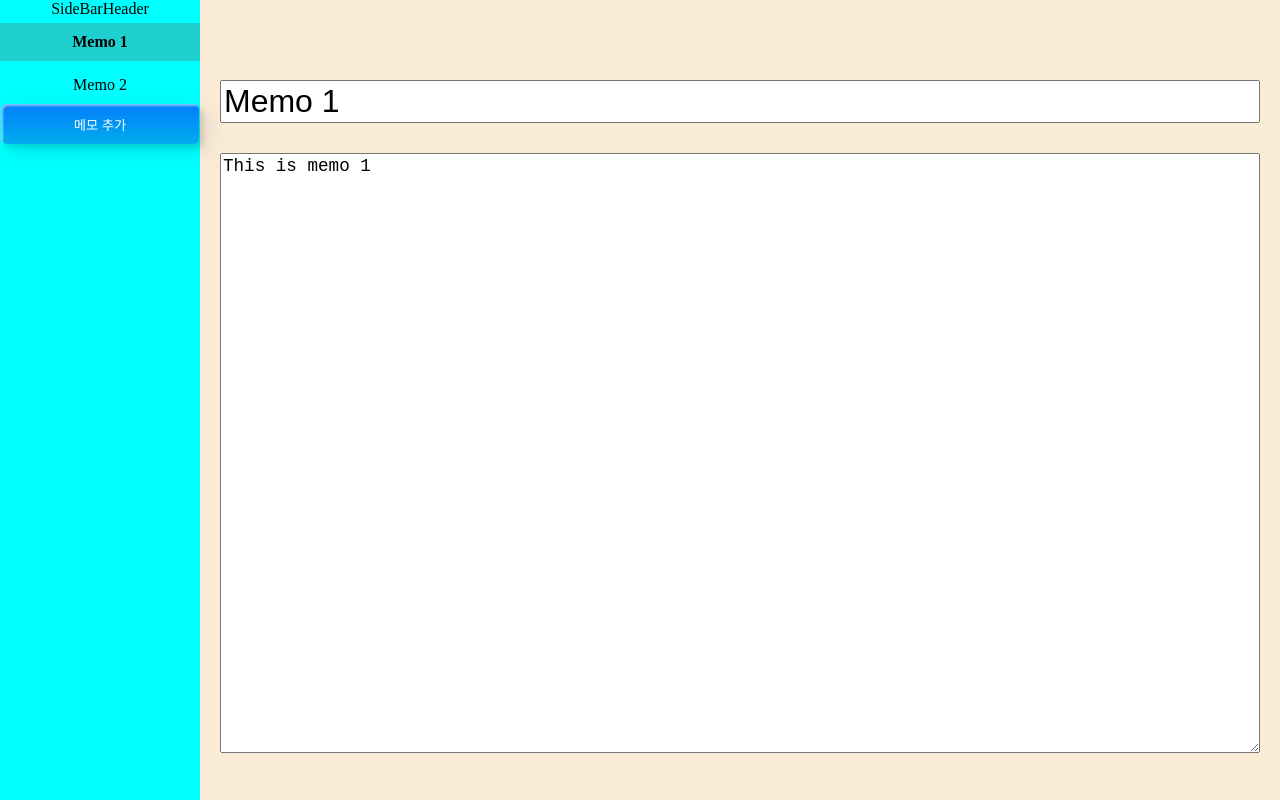
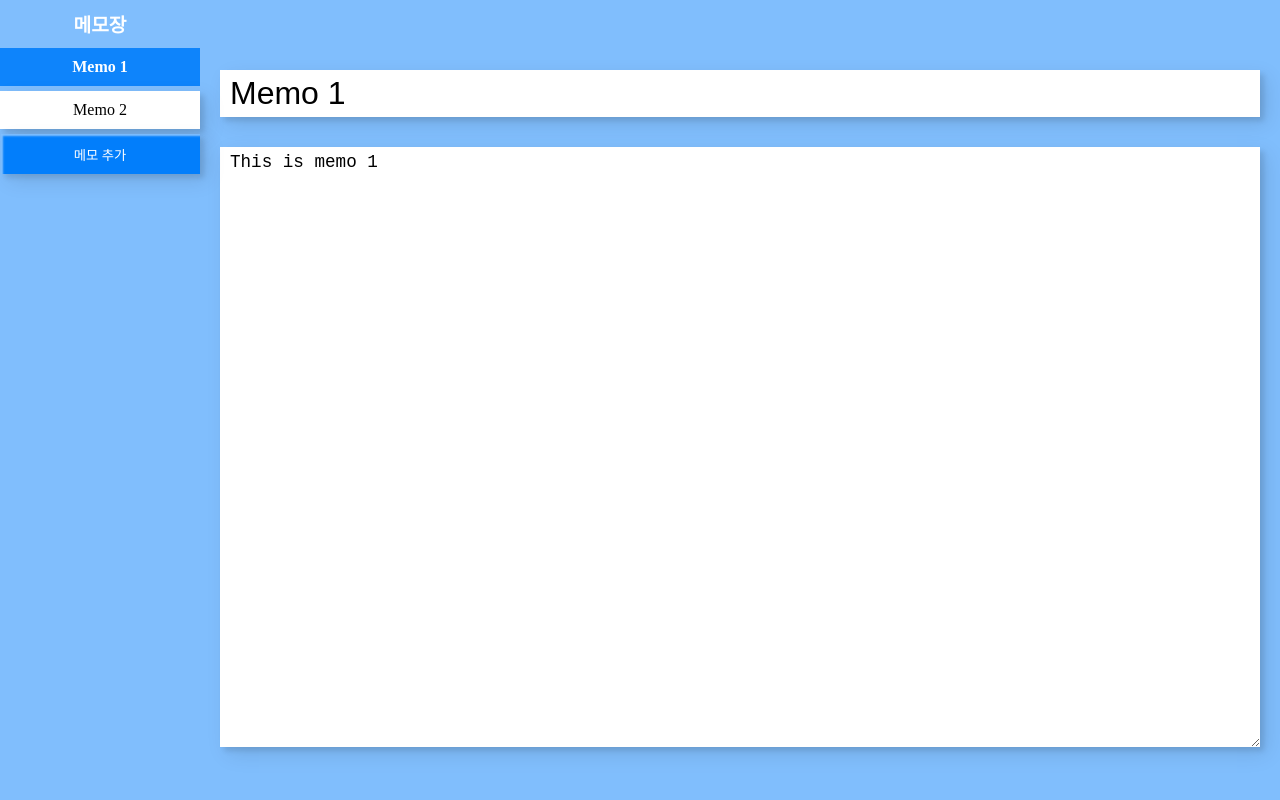
Before and after one commit to gyungsubLee/inflearn_react_prac, a React (Vite) app: page / in a window 1280 px wide. Built offline with nearby package versions, Linux system fonts and the light colour scheme.

Commit message:
project 1: memo - css 설정

```diff
--- a/src/components/MemoContainer/index.css
+++ b/src/components/MemoContainer/index.css
@@ -1,6 +1,6 @@
 .MainContainer {
   height: 100vh;
-  background-color: antiquewhite;
+  background-color: rgba(2, 126, 251, 0.5);
   width: 100%;
 }
 
@@ -8,16 +8,21 @@
   width: calc(100% - 40px);
   box-sizing: border-box;
   font-size: 2rem;
-  margin-top: 80px;
-  margin-left: 20px;
-  margin-right: 20px;
-  margin-bottom: 30px;
+  margin: 70px 20px 30px 20px;
+  padding: 5px 10px;
+  border: none;
+  box-shadow: inset 2px 2px 2px 0px rgba(255, 255, 255, 0.5),
+    7px 7px 20px 0px rgba(0, 0, 0, 0.1), 4px 4px 5px 0px rgba(0, 0, 0, 0.1);
 }
 
 .MainContainer__content {
+  padding: 5px 10px;
   width: calc(100% - 40px);
   margin: 0 20px;
   font-size: 1.1rem;
   min-height: 600px;
   box-sizing: border-box;
+  border: none;
+  box-shadow: inset 2px 2px 2px 0px rgba(255, 255, 255, 0.5),
+    7px 7px 20px 0px rgba(0, 0, 0, 0.1), 4px 4px 5px 0px rgba(0, 0, 0, 0.1);
 }
--- a/src/components/MemoItem/index.css
+++ b/src/components/MemoItem/index.css
@@ -1,12 +1,15 @@
 .MemoItem {
+  background-color: white;
   width: 100%;
   white-space: nowrap;
   text-overflow: ellipsis;
   overflow: hidden;
-  margin-top: 5px;
+  margin-bottom: 5px;
   padding: 10px 0;
   position: relative;
   box-sizing: border-box;
+  box-shadow: inset 2px 2px 2px 0px rgba(255, 255, 255, 0.5),
+    7px 7px 20px 0px rgba(0, 0, 0, 0.1), 4px 4px 5px 0px rgba(0, 0, 0, 0.1);
 }
 
 .MemoItem__delete-button {
@@ -30,6 +33,8 @@
 }
 
 .selected {
-  background-color: rgba(100, 100, 100, 0.3);
+  box-shadow: none;
+  background-color: rgba(2, 126, 251, 0.9);
+  color: white;
   font-weight: 700;
 }
--- a/src/components/SideBar/index.css
+++ b/src/components/SideBar/index.css
@@ -1,5 +1,5 @@
 .SideBar {
-  background-color: aqua;
+  background-color: rgba(2, 126, 251, 0.5);
   height: 100vh;
   min-width: 200px;
   text-align: center;
--- a/src/components/SideBarHeader/index.css
+++ b/src/components/SideBarHeader/index.css
@@ -0,0 +1,6 @@
+.SideBarHeader {
+  padding: 10px;
+  font-size: 1.2rem;
+  font-weight: 800;
+  color: white;
+}
--- a/src/components/SideBarHeader/index.jsx
+++ b/src/components/SideBarHeader/index.jsx
@@ -1,7 +1,7 @@
 import "./index.css";
 
 const SideBarHeader = () => {
-  return <div className="SideBarHeader">SideBarHeader</div>;
+  return <div className="SideBarHeader">메모장</div>;
 };
 
 export default SideBarHeader;
--- a/src/ui/Button/index.css
+++ b/src/ui/Button/index.css
@@ -1,8 +1,7 @@
 .custom-btn {
-  width: 198px;
+  width: 199px;
   height: 40px;
   color: #fff;
-  border-radius: 5px;
   padding: 10px 25px;
   font-family: "Lato", sans-serif;
   font-weight: 500;
@@ -18,13 +17,8 @@
 
 /* butoon */
 .btn-3 {
-  background: rgb(0, 172, 238);
-  background: linear-gradient(
-    0deg,
-    rgba(0, 172, 238, 1) 0%,
-    rgba(2, 126, 251, 1) 100%
-  );
-  width: 198px;
+  background: rgba(2, 126, 251, 1);
+  width: 199px;
   height: 40px;
   line-height: 42px;
   padding: 0;
@@ -65,6 +59,7 @@
 }
 .btn-3 span:hover {
   color: rgba(2, 126, 251, 1);
+  font-weight: 500;
 }
 .btn-3 span:before,
 .btn-3 span:after {
```
